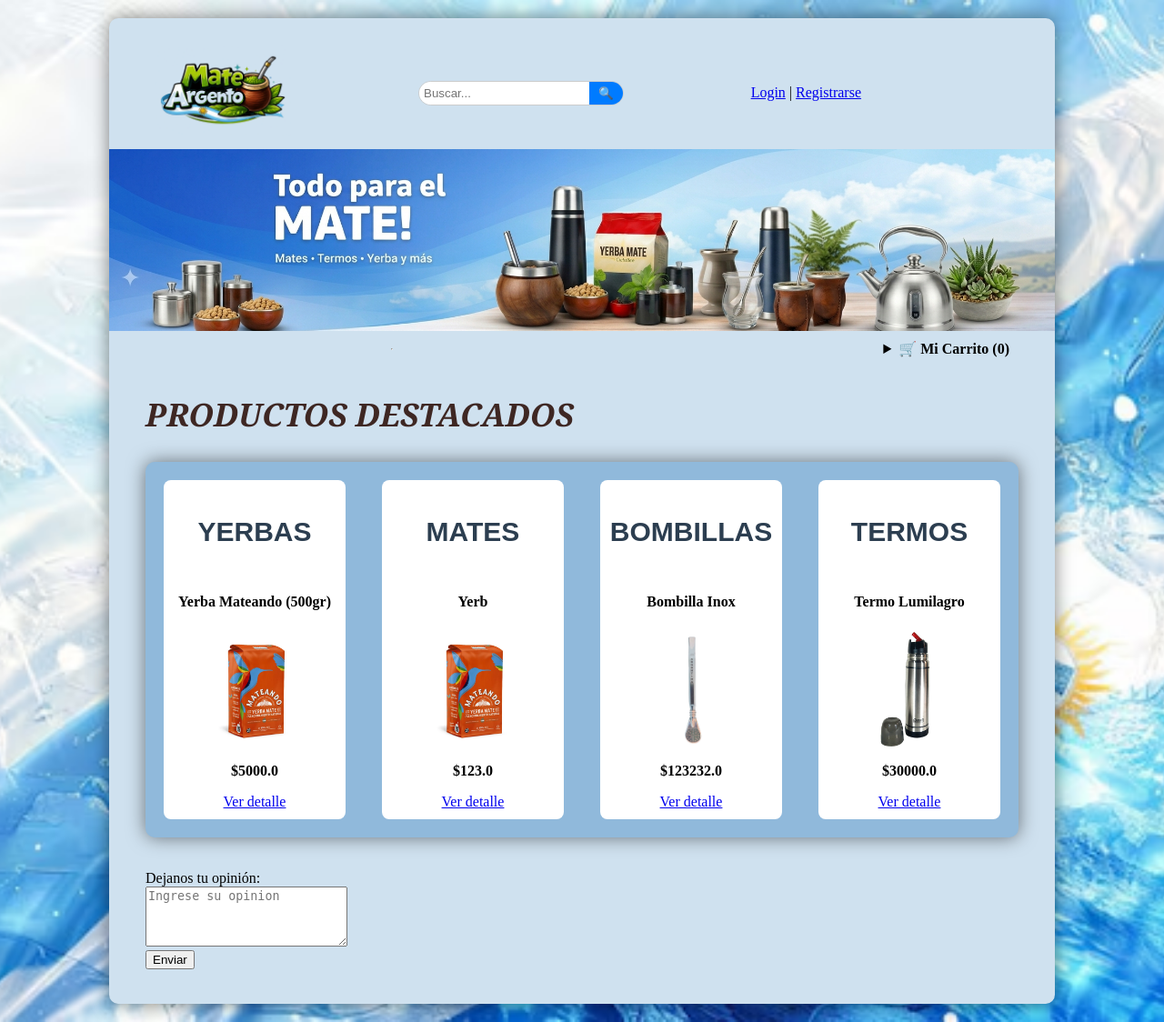
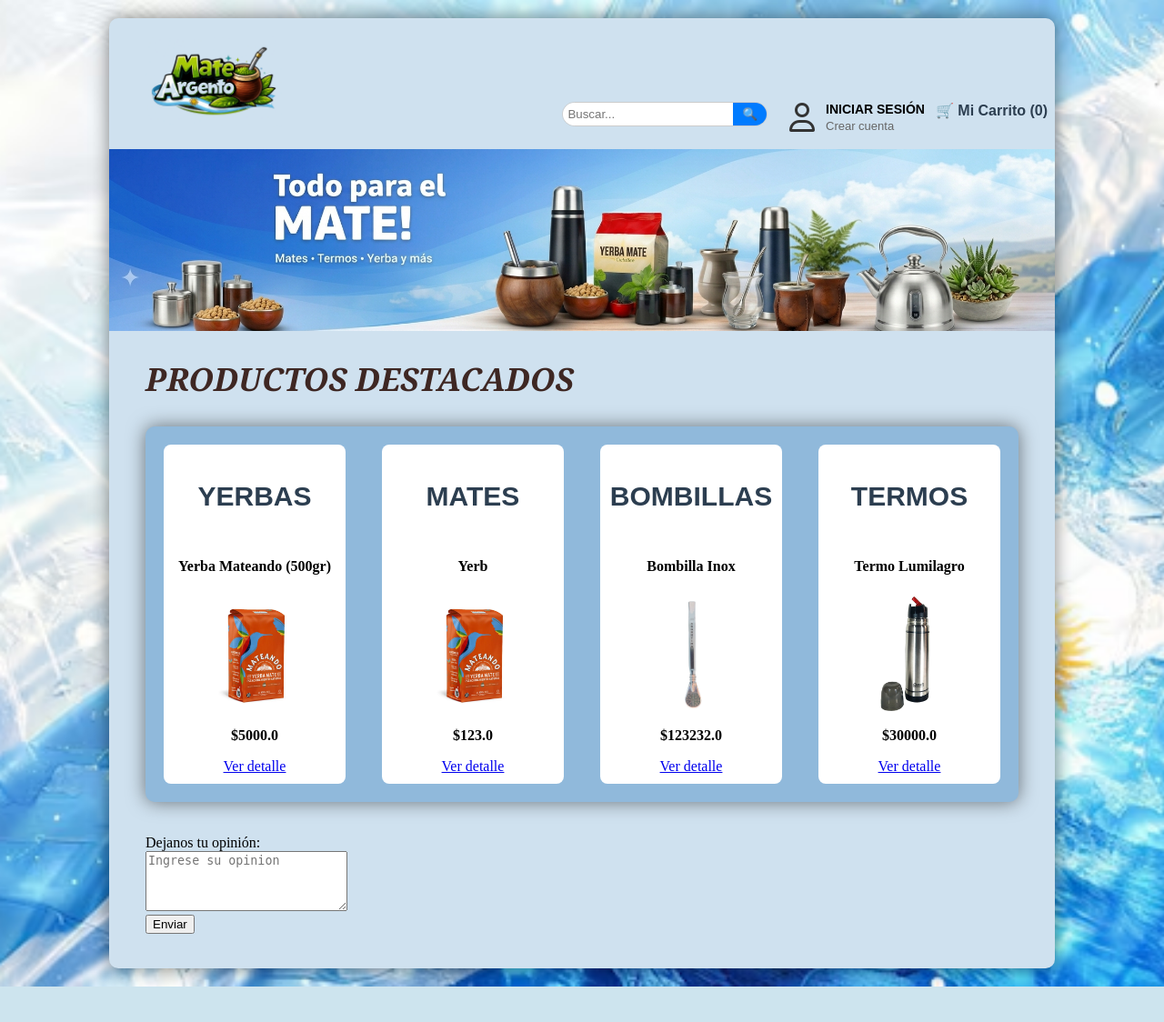
Before and after one commit to ruben15456326/Mate-Argento, a Flask app: page / in a window 1280 px wide. Shown: the whole page at 91% size. After the commit the page ends 1085 px from the top, so only its background shows below. Run offline with Flask 3, Linux system fonts and the light colour scheme; data comes from the database, SQL or seed files in the repository; both versions use the stored data as it was after the commit.

Commit message:
Agregué una base.html para guardar las cosas del body fijas en todas las pestañas, y agregue detalles menores.

```diff
--- a/tp viernes/static/estilos.css
+++ b/tp viernes/static/estilos.css
@@ -162,3 +162,62 @@ h3 {
     min-height: 100vh;      /* Hace que use todo el alto de la pantalla */
     text-align: center;     /* Asegura que el texto interno también se centre */
 }
+
+.bloque-cuenta {
+    position: absolute; /* Se despega del flujo normal */
+    top: 14%;          /* Distancia desde arriba */
+    right: 10%;          /* Distancia desde la derecha */
+    display: flex;
+    align-items: flex-start; /* Centra verticalmente el icono con los textos */
+    font-family: 'Arial', sans-serif;
+    gap: 12px; /* Espacio entre el icono y la columna de texto */
+    text-decoration: none;
+}
+
+.icono-usuario {
+    font-size: 32px; /* Tamaño grande para la personita */
+    color: #333;
+}
+
+.enlaces-cuenta {
+    display: flex;
+    flex-direction: column; /* Pone un link arriba del otro */
+    justify-content: center;
+}
+
+.link-cuenta {
+    font-size: 14px;
+    font-weight: bold;
+    text-transform: uppercase; /* Lo pone en MAYÚSCULAS como el original */
+    color: #000;
+    text-decoration: none;
+    line-height: 1.2;
+}
+
+.link-cuenta-secundario {
+    font-size: 13px;
+    color: #666; /* Gris más clarito para el de abajo */
+    text-decoration: none;
+    margin-top: 2px;
+}
+
+/* Efectos al pasar el mouse */
+.link-cuenta:hover, .link-cuenta-secundario:hover {
+    color: #28a745; /* El verdecito que querías para Mate Argento */
+}
+/* 2. El efecto cuando pasas el mouse */
+summary:hover .enlace-titulo {
+    color: #28a745; /* El verde que venís usando */
+    transition: 0.3s;
+}
+summary:hover {
+    color: #28a745;
+}
+/* Quitar la flechita en Chrome, Safari y Edge */
+summary::-webkit-details-marker {
+    display: none;
+}
+/* Quitar la flechita en Firefox */
+summary {
+    display: block;
+}
--- /dev/null
+++ b/tp viernes/templates/base.html
@@ -0,0 +1,62 @@
+<!DOCTYPE html>
+<head>
+    <link rel="stylesheet" href="{{ url_for('static', filename='estilos.css') }}">
+    <link rel="stylesheet" href="https://cdnjs.cloudflare.com/ajax/libs/font-awesome/6.0.0/css/all.min.css">
+</head>
+<body>
+    {% with messages = get_flashed_messages() %}
+        {% if messages %}
+            <div class="mensaje-push" id="notificacion">{{ messages[0] }}</div>
+            <script>setTimeout(() => document.getElementById('notificacion').remove(), 3000);</script>
+        {% endif %}
+    {% endwith %}
+
+    <a href="/">
+        <img src="{{ url_for('static', filename='img/logof.png') }}" class="logo-personalizado" alt="Mate Argento">
+    </a>
+
+    <header class="bloque-superior">
+
+        <div class="bloque-cuenta">
+
+            <div class="buscador-corto">
+                <input type="text" placeholder="Buscar..." style="border:none; padding:5px; outline:none;">
+                <button>🔍</button>
+            </div>
+
+            <nav>
+                {% if session.get('usuario_nombre') %}
+                    <span>Hola, <b>{{ session['usuario_nombre'] }}</b></span> |
+                    {% if session.get('usuario_rol') == 'admin' %}
+                        <a href="/admin/nuevo_producto" style="color: red; font-weight: bold;">[ PANEL CARGA ]</a> |
+                    {% endif %}
+                    <a href="/logout">Cerrar Sesión</a>
+                    <details>
+                        <summary>🛒 <b class="enlace-titulo">Mi Carrito (0)</b></summary>
+                            <p>Tu carrito está vacío</p>
+                            <hr>
+                            <button type="button">Ir a pagar</button>
+                    </details>
+                {% else %}
+            </nav>
+            <div class="icono-usuario">
+                <i class="fa-regular fa-user"></i>
+            </div>
+            <div class="enlaces-cuenta">
+                <a href="/login" class="link-cuenta">Iniciar sesión</a>
+                <a href="/registro" class="link-cuenta-secundario">Crear cuenta</a>
+            </div>
+            <details>
+                <summary>🛒 <b class="enlace-titulo">Mi Carrito (0)</b></summary>
+                    <p>Tu carrito está vacío</p>
+                    <hr>
+                    <button type="button">Ir a pagar</button>
+            </details>
+            {% endif %}
+        </div>
+    </header>
+
+    <img src="{{ url_for('static', filename='img/fondo2.png') }}" class="ancho-total">
+
+</body>
+</html>
--- a/tp viernes/templates/inicio.html
+++ b/tp viernes/templates/inicio.html
@@ -4,53 +4,12 @@
     <link rel="shortcut icon" href="{{ url_for('static', filename='img/logo.jpeg') }}">
     <title>Mate Argento - Inicio</title>
     <link rel="stylesheet" href="{{ url_for('static', filename='estilos.css') }}">
+    <link rel="stylesheet" href="https://cdnjs.cloudflare.com/ajax/libs/font-awesome/6.0.0/css/all.min.css">
 </head>
 <body>
-    {% with messages = get_flashed_messages() %}
-        {% if messages %}
-            <div class="mensaje-push" id="notificacion">{{ messages[0] }}</div>
-            <script>setTimeout(() => document.getElementById('notificacion').remove(), 3000);</script>
-        {% endif %}
-    {% endwith %}
-
 <div class="contenedor">
 
-    <header class="bloque-superior">
-        <a href="/">
-            <img src="{{ url_for('static', filename='img/logof.png') }}" class="logo-personalizado" alt="Mate Argento">
-        </a>
-        <div class="buscador-corto">
-            <input type="text" placeholder="Buscar..." style="border:none; padding:5px; outline:none;">
-            <button>🔍</button>
-        </div>
-
-        <nav>
-            {% if session.get('usuario_nombre') %}
-                <span>Hola, <b>{{ session['usuario_nombre'] }}</b></span> |
-                {% if session.get('usuario_rol') == 'admin' %}
-                    <a href="/admin/nuevo_producto" style="color: red; font-weight: bold;">[ PANEL CARGA ]</a> |
-                {% endif %}
-                <a href="/logout">Cerrar Sesión</a>
-            {% else %}
-                <a href="/login">Login</a> |
-                <a href="/registro">Registrarse</a>
-            {% endif %}
-        </nav>
-
-    </header>
-
-    <img src="{{ url_for('static', filename='img/fondo2.png') }}" class="ancho-total">
-
-    <header class="bloque-superior">
-        <hr>
-        <br>
-        <details>
-            <summary>🛒 <b>Mi Carrito (0)</b></summary>
-                <p>Tu carrito está vacío</p>
-                <hr>
-                <button type="button">Ir a pagar</button>
-        </details>
-    </header>
+    {% include 'base.html' %}
 
     <!-- MUESTRA LOS PRODUCTOS DE LA BASE DE DATOS -->
     <h2>Productos destacados</h2>
```
Also changed, not shown: tp viernes/templates/cargar_producto.html (+2 -7 lines), tp viernes/templates/detalle.html (+3 -19 lines), tp viernes/templates/login.html (+2 -14 lines), tp viernes/templates/productos.html (+1 -20 lines), tp viernes/templates/registro.html (+2 -6 lines), tp viernes/mate_argento.db.
